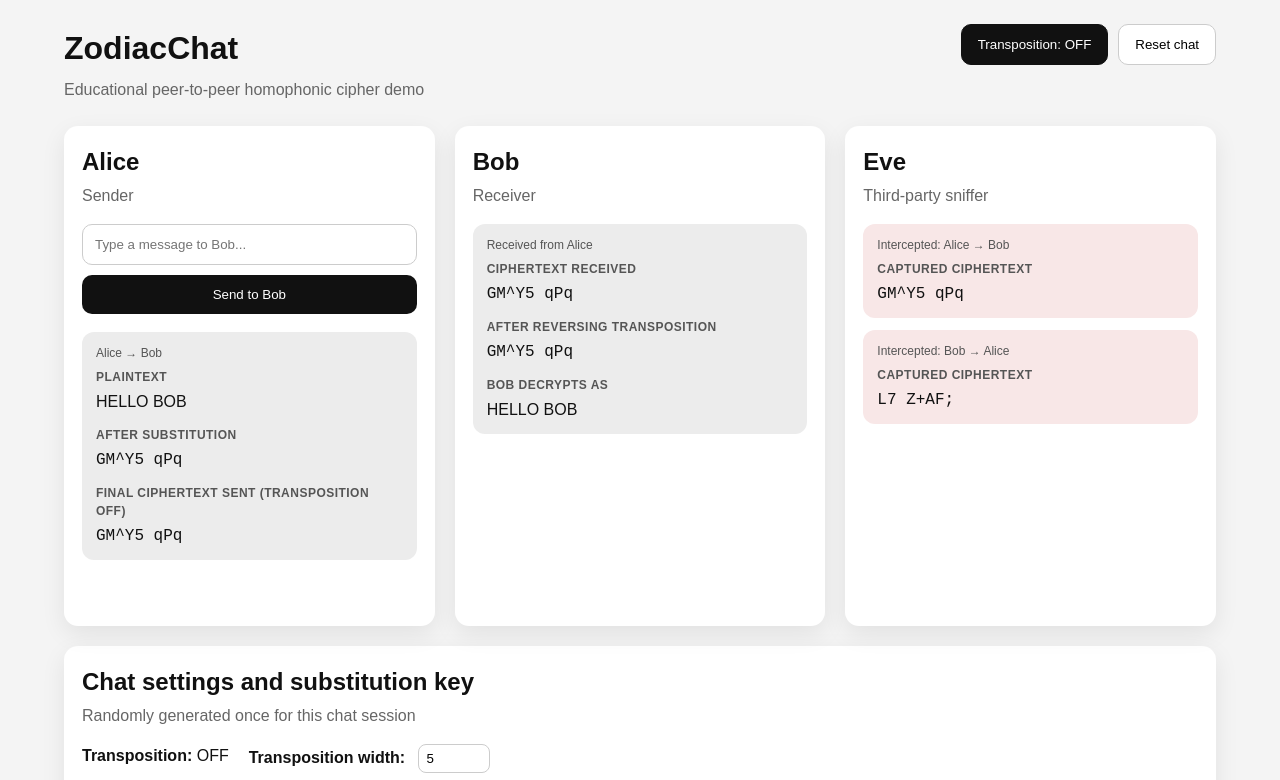
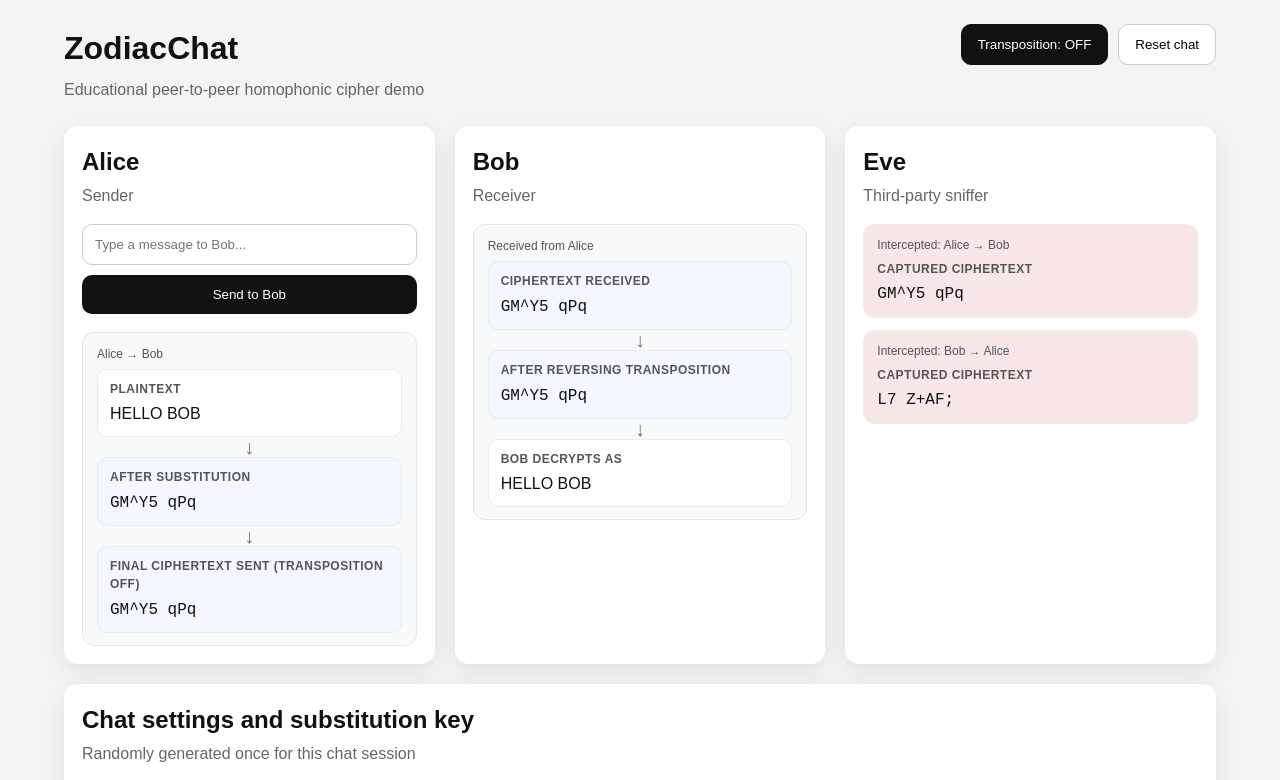
Before and after one commit to teyter/ZodiacChat, a React (Vite) app: page / in a window 1280 px wide. Shown: the top 780 px of the page. Built offline with nearby package versions, Linux system fonts and the light colour scheme.

Commit message:
add: pipeline highlights

```diff
--- a/src/App.css
+++ b/src/App.css
@@ -200,3 +200,31 @@ body {
   border: 1px solid #ccc;
   border-radius: 8px;
 }
+
+.pipeline-card {
+  background: #f8f9fb;
+  border: 1px solid #e5e7eb;
+}
+
+.pipeline-step {
+  background: white;
+  border-radius: 10px;
+  padding: 10px 12px;
+  border: 1px solid #ececec;
+}
+
+.pipeline-step.emphasized {
+  background: #f3f7ff;
+}
+
+.pipeline-value {
+  margin-top: 4px;
+  word-break: break-word;
+}
+
+.pipeline-arrow {
+  text-align: center;
+  font-size: 20px;
+  color: #777;
+  line-height: 1;
+}
--- a/src/App.jsx
+++ b/src/App.jsx
@@ -255,6 +255,19 @@ function buildInitialState() {
   }
 }
 
+function PipelineStep({ label, children, emphasized = false }) {
+  return (
+    <div className={`pipeline-step ${emphasized ? 'emphasized' : ''}`}>
+      <div className="label">{label}</div>
+      <div className="pipeline-value">{children}</div>
+    </div>
+  )
+}
+
+function PipelineArrow() {
+  return <div className="pipeline-arrow">↓</div>
+}
+
 export default function App() {
   const [appState, setAppState] = useState(() => {
     const savedState = localStorage.getItem(STORAGE_KEY)
@@ -404,24 +417,33 @@ function resetConversation() {
             {appState.messages
               .filter((msg) => msg.from === 'Alice')
               .map((msg) => (
-                <div key={msg.id} className="message-card">
+                <div key={msg.id} className="message-card pipeline-card">
                   <div className="message-meta">
                     {msg.from} → {msg.to}
                   </div>
 
-                  <div className="label">Plaintext</div>
-                  <div>{msg.plaintext}</div>
+                  <PipelineStep label="Plaintext">
+                    {msg.plaintext}
+                  </PipelineStep>
 
-                  <div className="label spaced">After substitution</div>
-                  <div className="ciphertext">{msg.substitutionCiphertext}</div>
+                  <PipelineArrow />
 
-                  <div className="label spaced">
-                    Final ciphertext sent
-                    {msg.transpositionEnabled
-                      ? ` (transposition ON, width ${msg.transpositionWidth})`
-                      : ' (transposition OFF)'}
-                  </div>
-                  <div className="ciphertext">{msg.finalCiphertext}</div>
+                  <PipelineStep label="After substitution" emphasized>
+                    <span className="ciphertext">{msg.substitutionCiphertext}</span>
+                  </PipelineStep>
+
+                  <PipelineArrow />
+
+                  <PipelineStep
+                    label={
+                      msg.transpositionEnabled
+                        ? `Final ciphertext sent (transposition ON, width ${msg.transpositionWidth})`
+                        : 'Final ciphertext sent (transposition OFF)'
+                    }
+                    emphasized
+                  >
+                    <span className="ciphertext">{msg.finalCiphertext}</span>
+                  </PipelineStep>
                 </div>
               ))}
           </div>
@@ -447,19 +469,24 @@ function resetConversation() {
                 )
 
                 return (
-                  <div key={msg.id} className="message-card">
+                  <div key={msg.id} className="message-card pipeline-card">
                     <div className="message-meta">Received from {msg.from}</div>
 
-                    <div className="label">Ciphertext received</div>
-                    <div className="ciphertext">{msg.finalCiphertext}</div>
+                    <PipelineStep label="Ciphertext received" emphasized>
+                      <span className="ciphertext">{msg.finalCiphertext}</span>
+                    </PipelineStep>
 
-                    <div className="label spaced">
-                      After reversing transposition
-                    </div>
-                    <div className="ciphertext">{substitutionRecovered}</div>
+                    <PipelineArrow />
 
-                    <div className="label spaced">Bob decrypts as</div>
-                    <div>{decryptedPlaintext}</div>
+                    <PipelineStep label="After reversing transposition" emphasized>
+                      <span className="ciphertext">{substitutionRecovered}</span>
+                    </PipelineStep>
+
+                    <PipelineArrow />
+
+                    <PipelineStep label="Bob decrypts as">
+                      {decryptedPlaintext}
+                    </PipelineStep>
                   </div>
                 )
               })}
```
Lines whose indentation alone changed are shown as unchanged.
